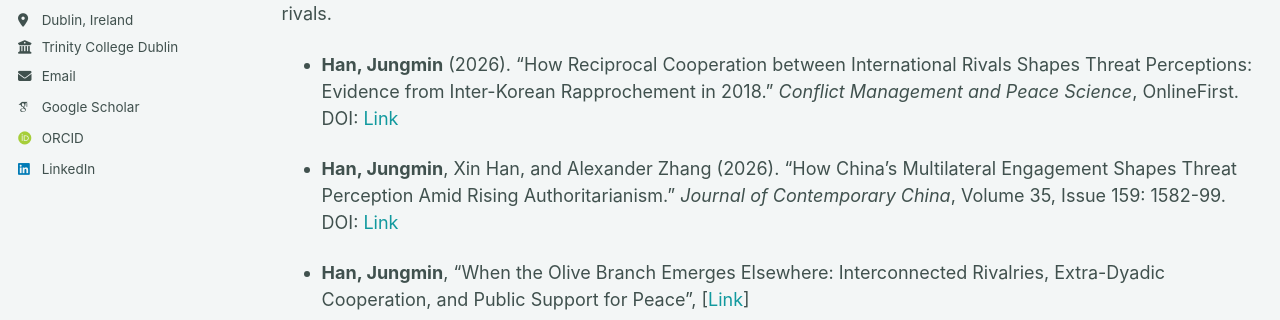
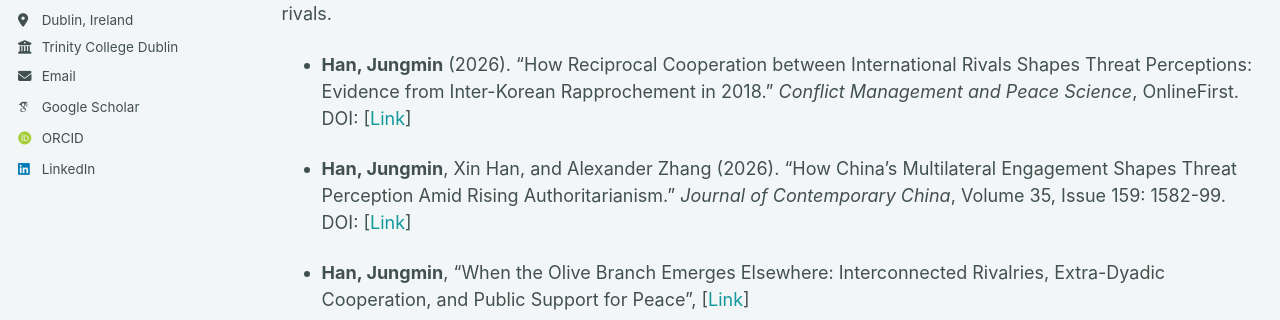
Before and after one commit to jungmin-lawrence-han/jungmin-lawrence-han.github.io, a Jekyll site: the page built from _pages/research.md, in a window 1280 px wide and 900 px high. Shown: the part 327-647 px from the top of the window. Built offline with Jekyll 4.4.1, drawn with Linux system fonts in a browser that asks for light colours; some web fonts are replaced; a script bundle is joined from its source files by our own code; library files that are not in the unit come from our copies.

```diff
--- a/_pages/research.md
+++ b/_pages/research.md
@@ -9,9 +9,9 @@ author_profile: true
 
 Why do individuals resist peace with a foreign adversary? Despite repeated attempts at cooperation between rival states, many citizens continue to hold negative perceptions of adversaries and oppose conciliatory policies. My research under this theme examines the socio-psychological barriers that sustain such resistance to peace, which collectively forms the foundation of a broader _book project_ on public opinion on reconciliation with international rivals.
 
- * **Han, Jungmin** (2026). "How Reciprocal Cooperation between International Rivals Shapes Threat Perceptions: Evidence from Inter-Korean Rapprochement in 2018." _Conflict Management and Peace Science_, OnlineFirst. DOI: [Link](https://doi.org/10.1177/07388942251395480)
+ * **Han, Jungmin** (2026). "How Reciprocal Cooperation between International Rivals Shapes Threat Perceptions: Evidence from Inter-Korean Rapprochement in 2018." _Conflict Management and Peace Science_, OnlineFirst. DOI: [[Link](https://doi.org/10.1177/07388942251395480)]
 
- * **Han, Jungmin**, Xin Han, and Alexander Zhang (2026). "How China’s Multilateral Engagement Shapes Threat Perception Amid Rising Authoritarianism." _Journal of Contemporary China_, Volume 35, Issue 159: 1582-99. DOI: [Link](https://doi.org/10.1080/10670564.2025.2549103)
+ * **Han, Jungmin**, Xin Han, and Alexander Zhang (2026). "How China’s Multilateral Engagement Shapes Threat Perception Amid Rising Authoritarianism." _Journal of Contemporary China_, Volume 35, Issue 159: 1582-99. DOI: [[Link](https://doi.org/10.1080/10670564.2025.2549103)]
 
   * **Han, Jungmin**, "When the Olive Branch Emerges Elsewhere:  Interconnected Rivalries, Extra-Dyadic Cooperation, and Public Support for Peace", [[Link](https://www.dropbox.com/scl/fi/vthwlyfiey2e1g3svj9o0/Han_InternationalLandscape.pdf?rlkey=klnr5dakoc79jwmt8jk3877lj&dl=0)]
 
```
